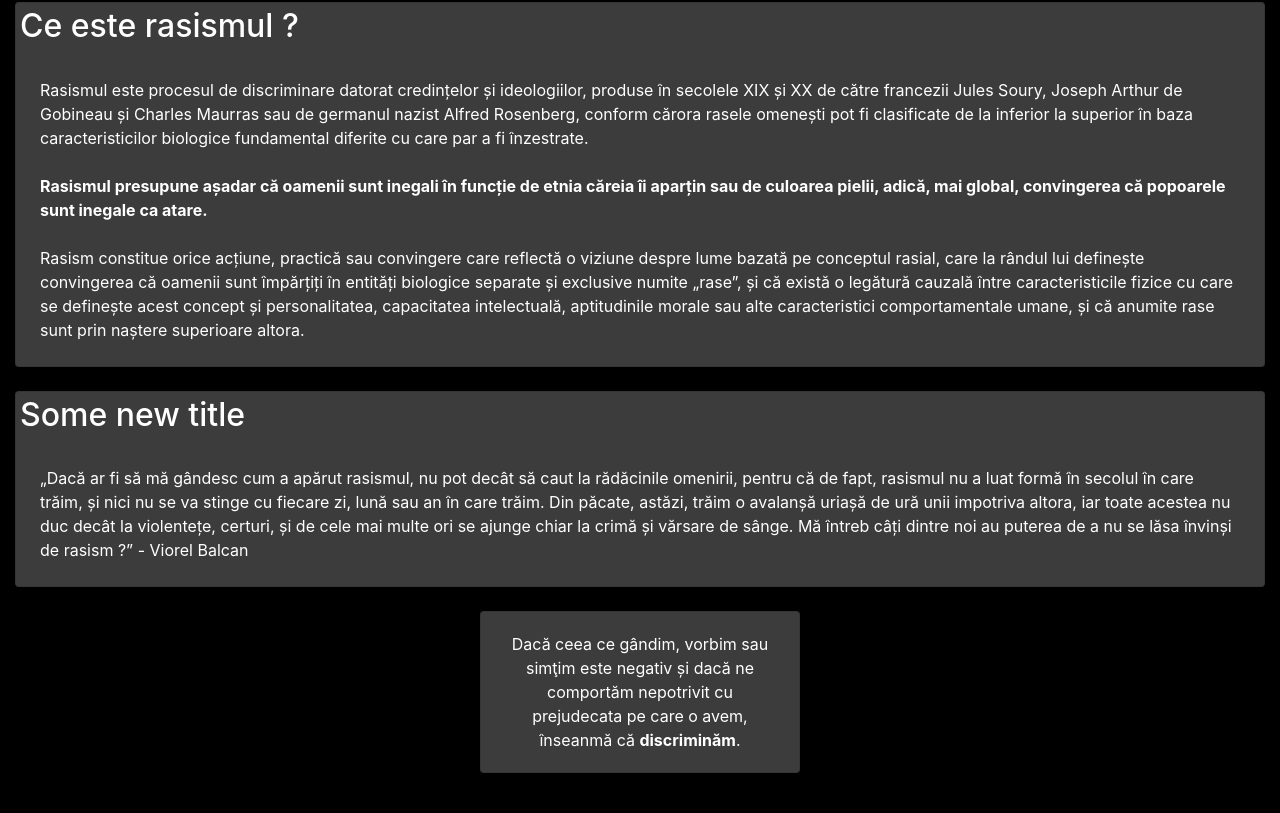
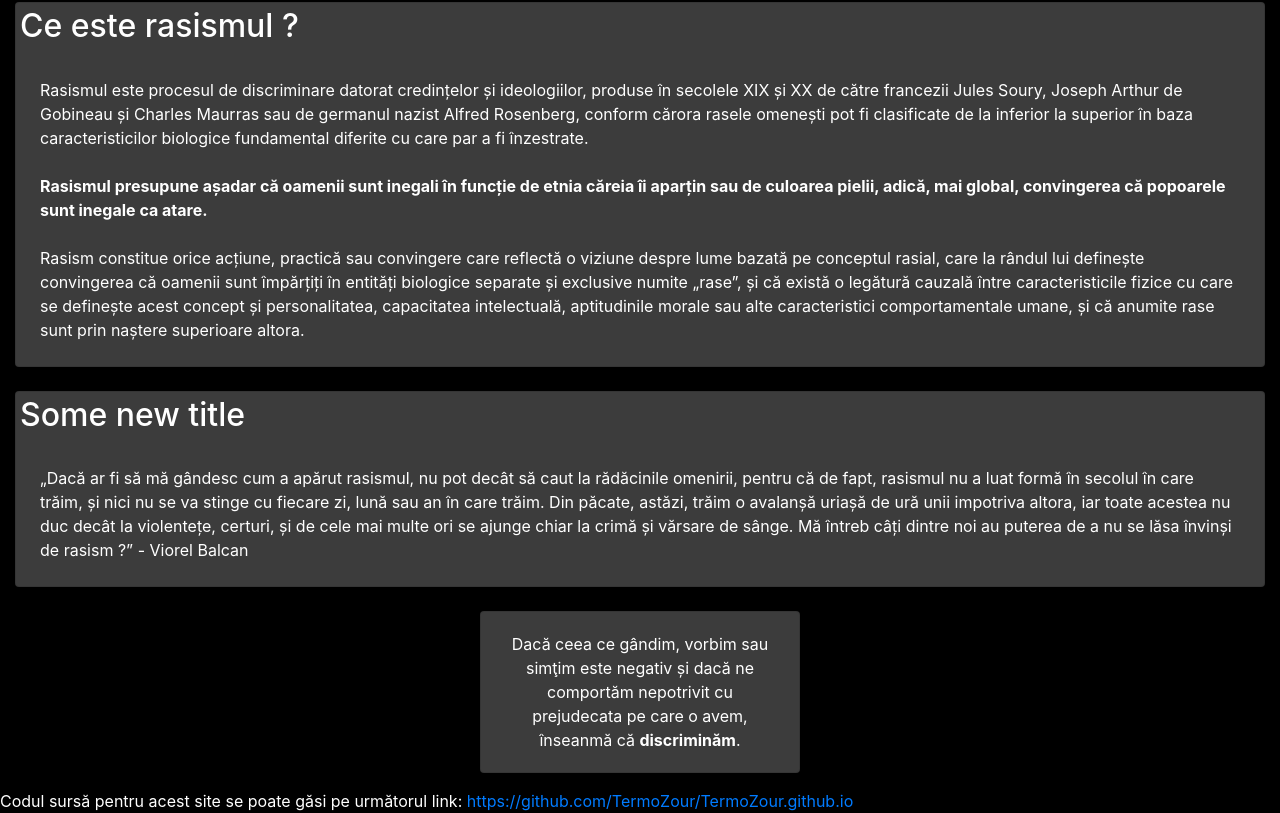
Before and after one commit to TermoZour/TermoZour.github.io, a plain HTML site: page index.html in a window 1280 px wide. Shown: the part 731-1544 px from the top of the page. Before the commit the page ends 1520 px from the top, so only its background shows below. Drawn offline with nearby package versions, Linux system fonts and the light colour scheme.

Commit message:
added source link

```diff
--- a/index.html
+++ b/index.html
@@ -101,5 +101,7 @@
                 </div>
             </div>
         </div>
+
+        Codul sursă pentru acest site se poate găsi pe următorul link: <a href="https://github.com/TermoZour/TermoZour.github.io"> https://github.com/TermoZour/TermoZour.github.io</a>
     </body>
 </html>
```
